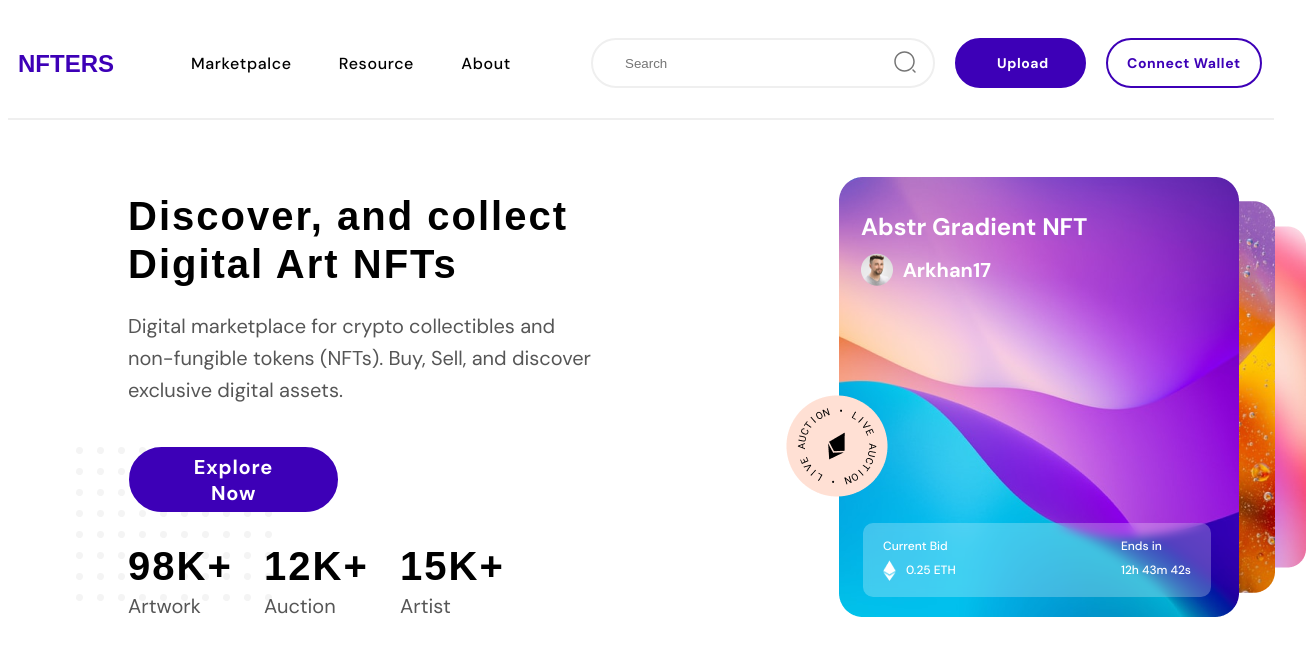
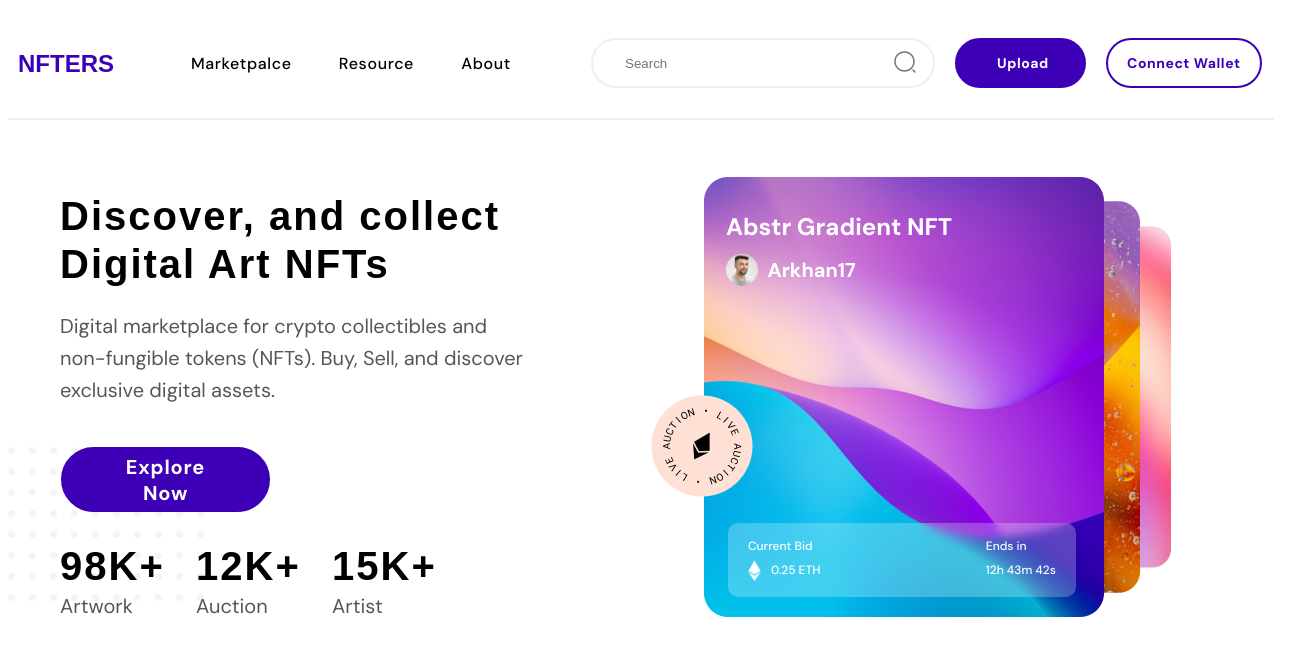
Before and after one commit to akash02-das/nft-marketplace, a React (Create React App) app: page / in a window 1280 px wide. Shown: the top 656 px of the page, 1306 px wide, since content can reach past the window. Built offline with nearby package versions, Linux system fonts and the light colour scheme; a web font is replaced by a local one.

Commit message:
fix banner layout

```diff
--- a/src/Components/HeroBanner/Banner.css
+++ b/src/Components/HeroBanner/Banner.css
@@ -1,7 +1,14 @@
+#banner {
+  width: 92%;
+  display: flex;
+  align-items: center;
+  justify-content: center;
+}
+
 .banner-wrapper {
   width: 1230px;
   height: 440px;
-  margin: 57px 0 122px 68px;
+  margin: 57px 0 122px 0px;
   display: flex;
   justify-content: space-between;
 }
@@ -58,6 +65,7 @@
   text-transform: capitalize;
 }
 .banner-wrapper .banner-right {
+  width: 520px;
   position: relative;
   display: flex;
   align-items: center;
--- a/src/Components/HeroBanner/Banner.jsx
+++ b/src/Components/HeroBanner/Banner.jsx
@@ -13,6 +13,7 @@ import CountPlus from "./CountPlus";
 
 const Banner = () => {
   return (
+    <div id="banner">
       <div className="banner-wrapper">
         <div className="banner-left">
           <h1>Discover, and collect Digital Art NFTs</h1>
@@ -71,6 +72,7 @@ const Banner = () => {
           </div>
         </div>
       </div>
+    </div>
   );
 };
 
--- a/src/Components/HeroBanner/Banner.scss
+++ b/src/Components/HeroBanner/Banner.scss
@@ -1,7 +1,14 @@
+#banner {
+  width: 92%;
+  display: flex;
+  align-items: center;
+  justify-content: center;
+}
+
 .banner-wrapper {
   width: 1230px;
   height: 440px;
-  margin: 57px 0 122px 68px;
+  margin: 57px 0 122px 0px;
   display: flex;
   justify-content: space-between;
 
@@ -67,6 +74,7 @@
   }
 
   .banner-right {
+    width: 520px;
     position: relative;
     display: flex;
     align-items: center;
```
Also changed, not shown: 1 other file (tests, documents, lock files or other folders). Lines whose indentation alone changed are shown as unchanged.
